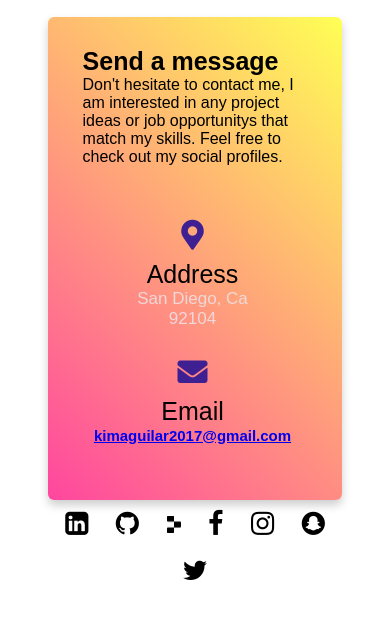
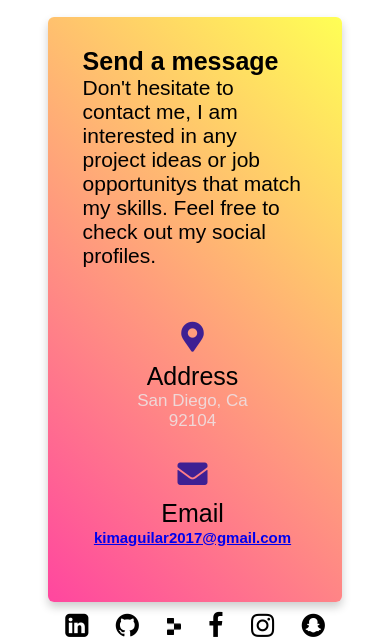
Before and after one commit to KimAH1999/MyPortfolio, a PHP site: page /contact.html in a window 390 px wide. Shown: the part 96-738 px from the top of the page. Run offline with PHP 8.4, Linux system fonts and the light colour scheme.

Commit message:
*text-size bigger for contact media max-wid:700

```diff
--- a/assets/contact.css
+++ b/assets/contact.css
@@ -257,6 +257,6 @@ nav ul li a:hover {
   }
 
   .content .right-side p {
-    font-size: medium;
+    font-size: 21px;
   }
 }
```
